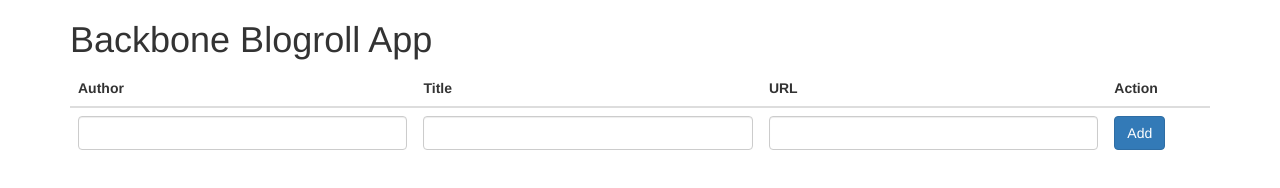
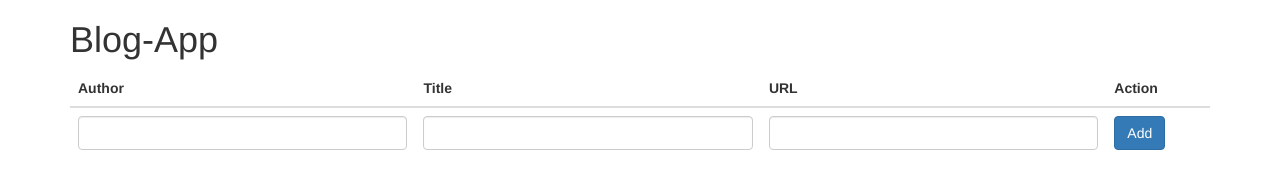
Before and after one commit to mustafashaikh4714/Blog-app, a plain HTML site: page index.html in a window 1280 px wide. Drawn offline with Linux system fonts and the light colour scheme.

```diff
--- a/index.html
+++ b/index.html
@@ -7,7 +7,7 @@
 </head>
 <body>
    <div class="container">
-        <h1>Backbone Blogroll App</h1>
+        <h1> Blog-App</h1>
         <table class="table">
             <thead>
                 <tr>
```
